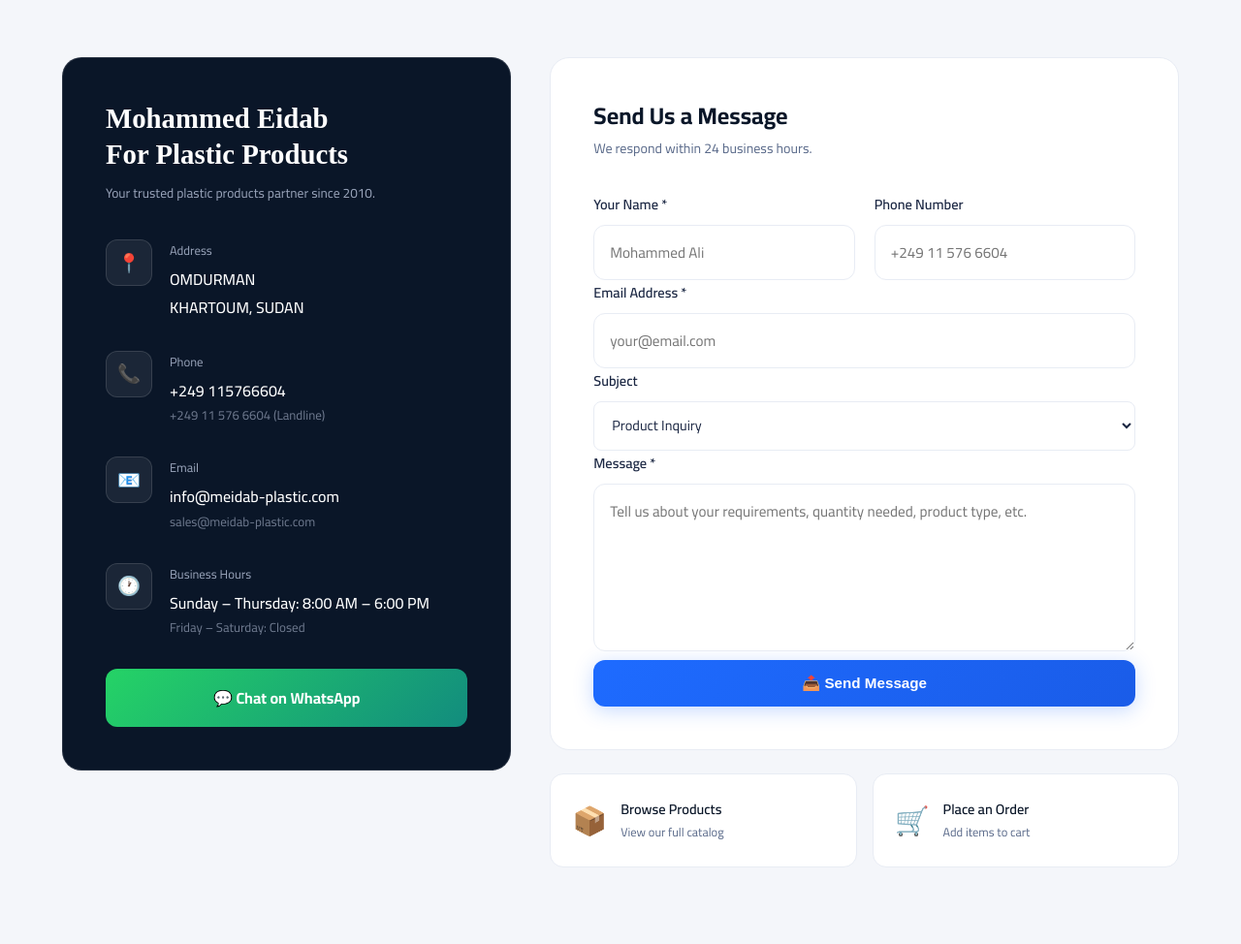
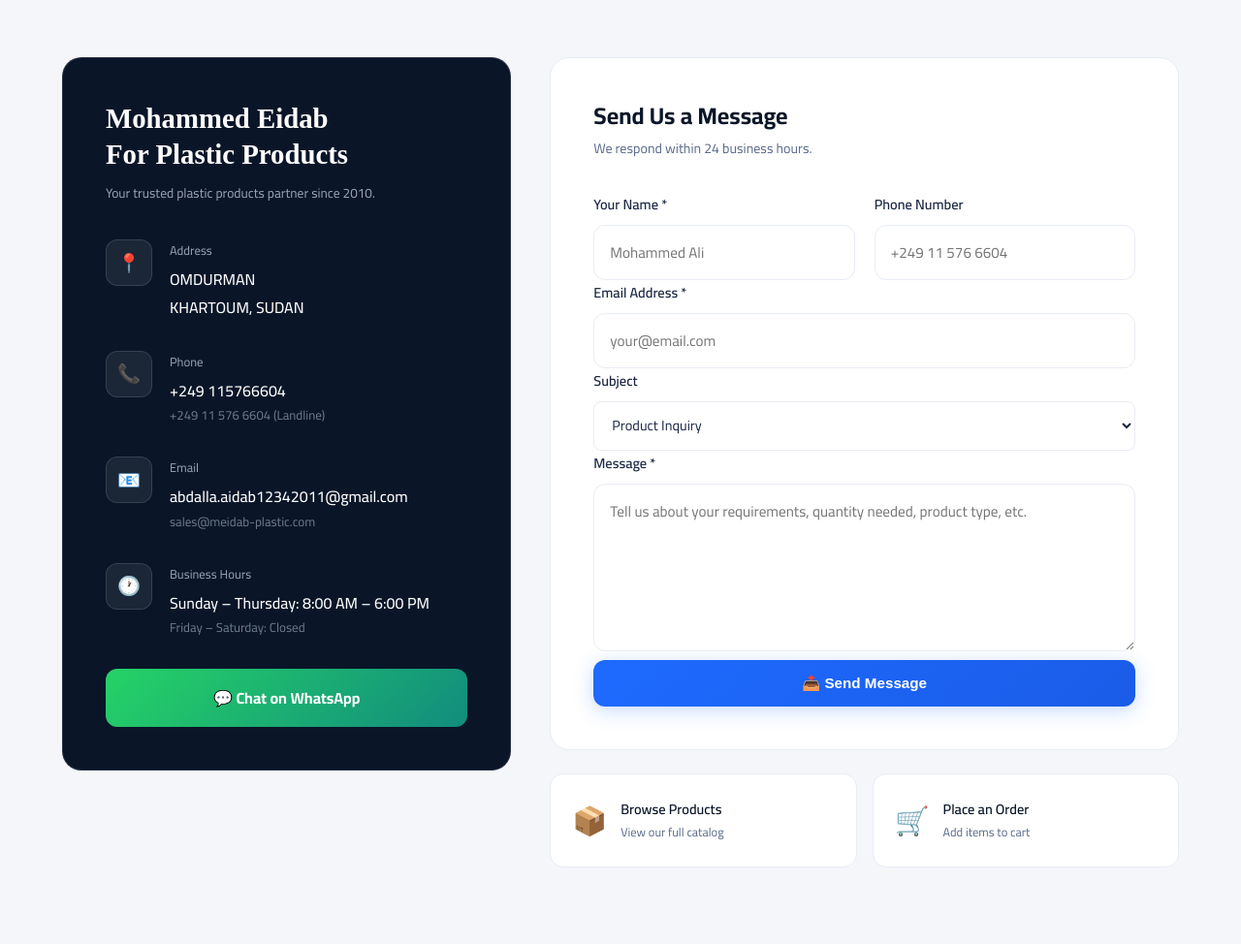
Before and after one commit to abdallaaidab12342011-hub/ei, a Flask app: page /contact in a window 1280 px wide. Shown: the part 405-1379 px from the top of the page at 97% size. Run offline with Flask 3, Linux system fonts and the light colour scheme.

Commit message:
Update contact.html

```diff
--- a/templates/contact.html
+++ b/templates/contact.html
@@ -1,7 +1,7 @@
 {% extends "base.html" %}
 
 {% block title %}
-  {% if current_lang == 'ar' %}اتصل بنا – مصنع محمد عيداب للمنتجات البلاستيكية{% else %}Contact Us – Mohammed Eidab For Plastic Products{% endif %}
+  {% if current_lang == 'ar' %}اتصل بنا – محلات محمد عيداب للمنتجات البلاستيكية{% else %}Contact Us – Mohammed Eidab For Plastic Products{% endif %}
 {% endblock %}
 
 {% block content %}
@@ -136,7 +136,7 @@
     <!-- CONTACT INFO SIDEBAR CARD -->
     <div class="contact-info-card">
       <h2 class="contact-info-heading">
-        {% if current_lang == 'ar' %}مصنع محمد عيداب<br>للمنتجات البلاستيكية{% else %}Mohammed Eidab<br>For Plastic Products{% endif %}
+        {% if current_lang == 'ar' %}محلات محمد عيداب<br>للمنتجات البلاستيكية{% else %}Mohammed Eidab<br>For Plastic Products{% endif %}
       </h2>
       <p class="contact-info-subtitle">
         {% if current_lang == 'ar' %}شريككم الموثوق في تلبية المتطلبات البلاستيكية منذ 2010.{% else %}Your trusted plastic products partner since 2010.{% endif %}
@@ -165,7 +165,7 @@
         <div class="contact-info-icon">📧</div>
         <div>
           <div class="contact-info-label">{% if current_lang == 'ar' %}البريد الإلكتروني{% else %}Email{% endif %}</div>
-          <div class="contact-info-value">info@meidab-plastic.com</div>
+          <div class="contact-info-value">abdalla.aidab12342011@gmail.com</div>
           <div class="contact-info-subtext">sales@meidab-plastic.com</div>
         </div>
       </div>
```
